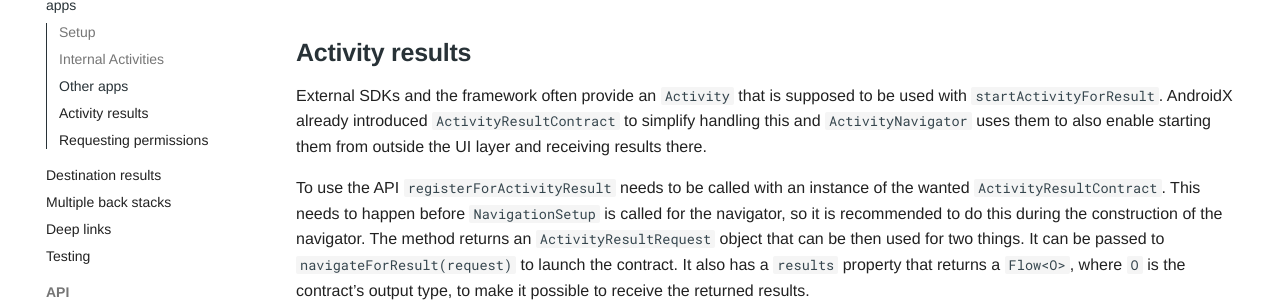
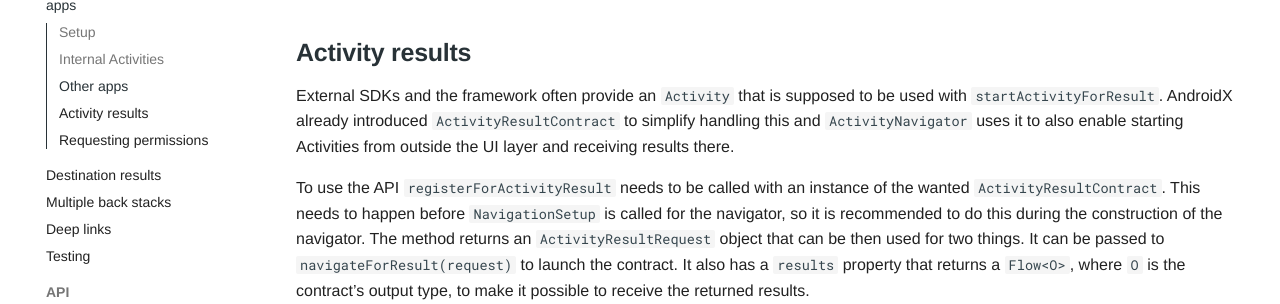
Before and after one commit to freeletics/khonshu, an MkDocs documentation site: the page built from docs/navigation/activities.md, in a window 1280 px wide and 900 px high, scrolled down 1705 px. Shown: the part 148-452 px from the top of the window. Built offline with MkDocs 1.6.1 and Material for MkDocs 9.7.7, drawn with Linux system fonts in a browser that asks for light colours; some web fonts are replaced; comment, search, counter and statistics services are not loaded.

Commit message:
Update docs/navigation/activities.md
Co-authored-by: Kirill Boyarshinov <1917615+kboyarshinov@users.noreply.github.com>

```diff
--- a/docs/navigation/activities.md
+++ b/docs/navigation/activities.md
@@ -88,7 +88,7 @@ class BrowserRoute(
 
 External SDKs and the framework often provide an `Activity` that is supposed to be used with
 `startActivityForResult`. AndroidX already introduced `ActivityResultContract` to simplify handling
-this and `ActivityNavigator` uses them to also enable starting them from outside the UI layer
+this and `ActivityNavigator` uses it to also enable starting Activities from outside the UI layer
 and receiving results there.
 
 To use the API `registerForActivityResult` needs to be called with an instance of the wanted
```
